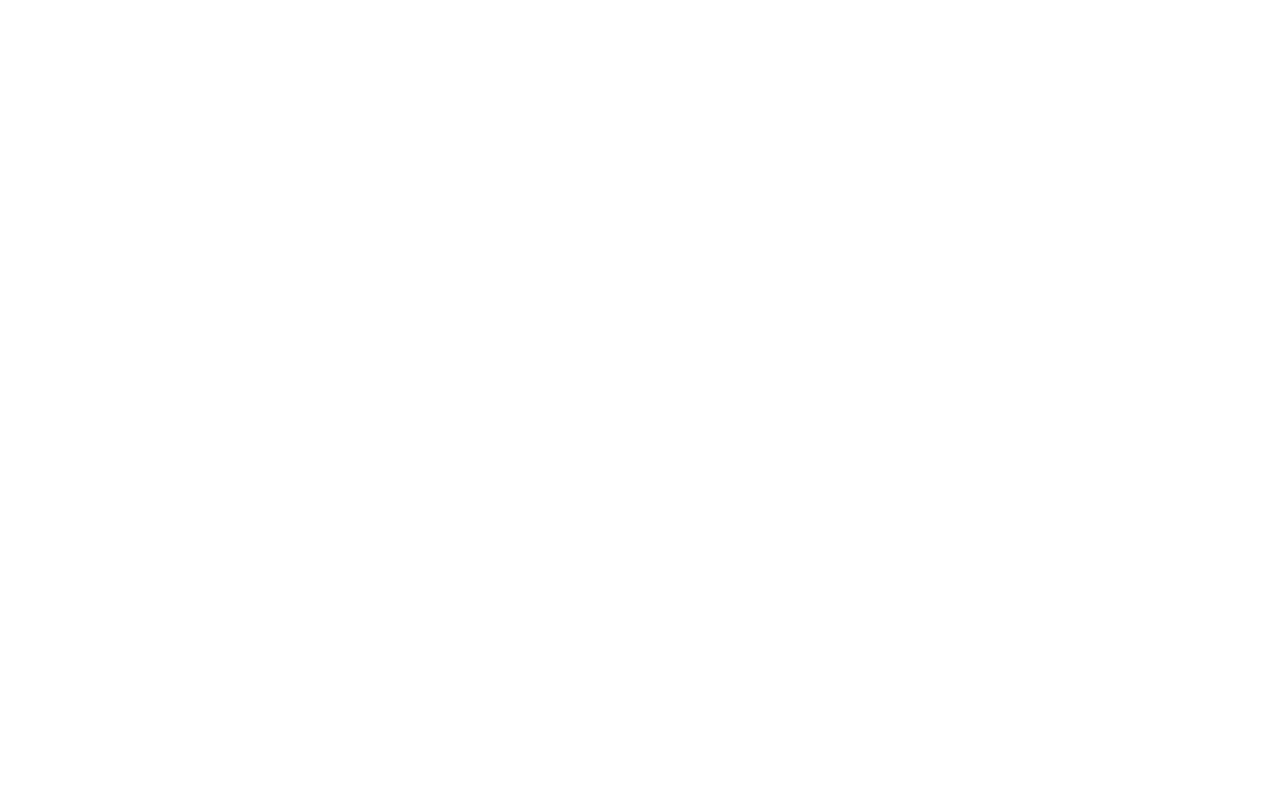
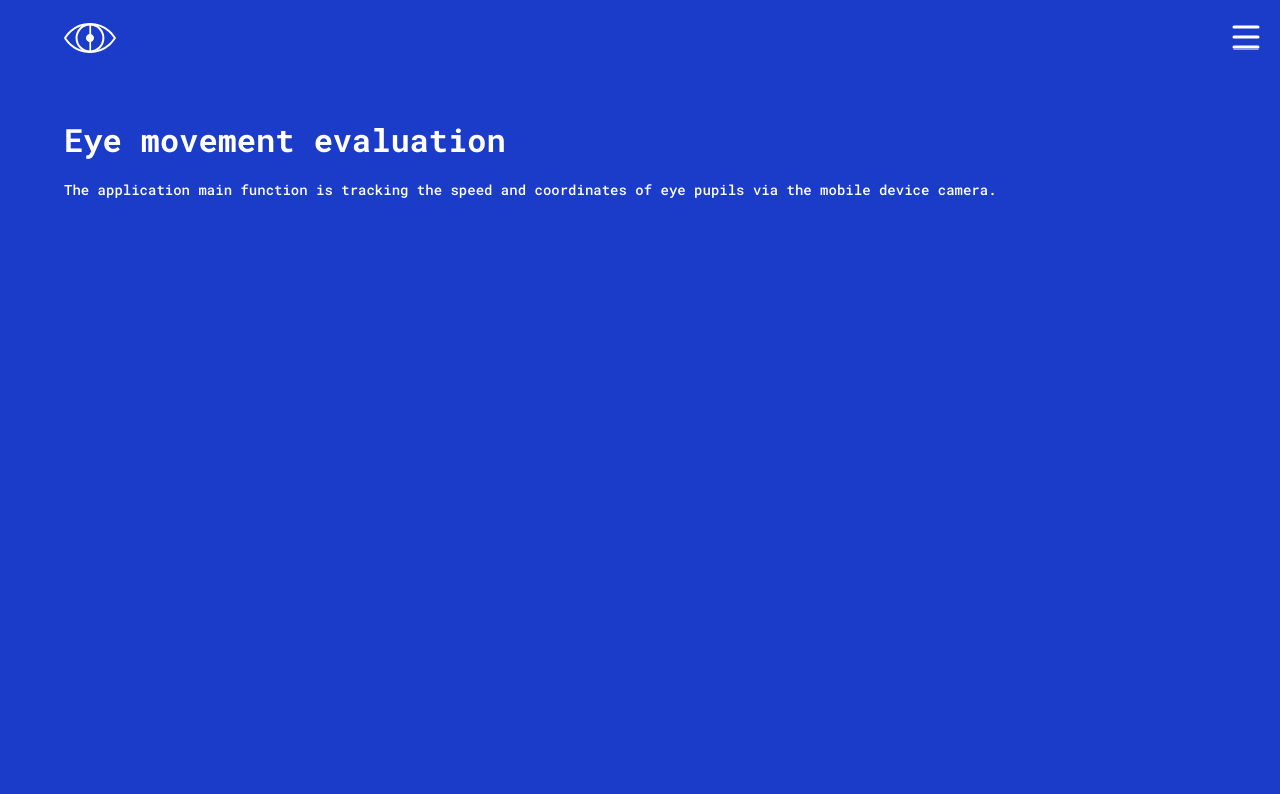
Before and after one commit to lokilegioner/SCSS_learning, a plain HTML site: page index.html in a window 1280 px wide. Shown: the top 794 px of the page. Drawn offline with nearby package versions, Linux system fonts and the light colour scheme.

Commit message:
svg wave animate and drop-down menu

```diff
--- a/index.html
+++ b/index.html
@@ -5,6 +5,8 @@
     <meta name="viewport" content="width=device-width, initial-scale=1.0">
     <meta http-equiv="X-UA-Compatible" content="ie=edge">
 
+    <link href="https://fonts.googleapis.com/css?family=Roboto+Mono:500,700&display=swap" rel="stylesheet">
+    <link rel="stylesheet" href="https://stackpath.bootstrapcdn.com/bootstrap/4.3.1/css/bootstrap.min.css" integrity="sha384-ggOyR0iXCbMQv3Xipma34MD+dH/1fQ784/j6cY/iJTQUOhcWr7x9JvoRxT2MZw1T" crossorigin="anonymous">
     <link rel="stylesheet" href="css/style.css">
 
     <title>Document</title>
@@ -14,30 +16,53 @@
     <section>
         <header>
             <nav>
+                <div class="cage">
+                    <div class="img-block">
+                        <img src="/image-svg/mobile-logo.svg" alt="">
+                    </div>
+                    <div class="img-block">
+                        <details class="drop-menu">
+                            <summary class="drop-menu-btn">
 
+                            </summary>
+                            <a href="#" class="listBtn">About</a>
+                            <a href="#" class="listBtn">How it works</a>
+                            <a href="#" class="listBtn">Download</a>
+                            <a href="#" class="listBtn">Contact us</a>
+                        </details>
+                    </div>
+
+                </div>
             </nav>
+            <svg
+                version="1.1"
+                xmlns="http://www.w3.org/2000/svg"
+                xmlns:xlink="http://www.w3.org/1999/xlink"
+                width="100%"
+                height="1014"
+                viewBox="0 0 320 1014"
+                class="svg-first">
+                    <path class="first-vector"
+                        d="M1047 956C1645.5 736.5 1379 -200.5 623.5 -144.5C60.1699 -102.744 -697.268 -328.832 -985 166C-1221.12 572.063 -832.437 977.773 -192 824.5C448.437 671.227 434.597 1180.6 1047 956Z">
+                        <animate attributeName="d"
+                            dur="20s"
+                            repeatCount="indefinite"
+                            values="
+                                M1047 956C1645.5 736.5 1379 -200.5 623.5 -144.5C60.1699 -102.744 -697.268 -328.832 -985 166C-1221.12 572.063 -832.437 977.773 -192 824.5C448.437 671.227 434.597 1180.6 1047 956Z;
+                                M 1047,956 C 1645.5,736.5 1379,-200.5 623.5,-144.5 60.1699,-102.744 -697.268,-328.832 -985,166 -1221.12,572.063 -112.97163,1215.9506 483.23305,936.32203 874.2209,752.9431 434.597,1180.6 1047,956 Z;
+                                M 1047,956 C 1645.5,736.5 1379,-200.5 623.5,-144.5 60.1699,-102.744 111.29132,-750.31505 -176.44068,-255.48305 c -236.12,406.063 63.46905,1471.43365 659.67373,1191.80508 C 874.2209,752.9431 434.597,1180.6 1047,956 Z;
+                                M1047 956C1645.5 736.5 1379 -200.5 623.5 -144.5C60.1699 -102.744 -697.268 -328.832 -985 166C-1221.12 572.063 -832.437 977.773 -192 824.5C448.437 671.227 434.597 1180.6 1047 956Z
+                                "
+                        />
+                    </path>
+            </svg>
         </header>
-        <!-- <svg height="100%" class="svg">
-            <circle id="orange-circle" r="30" cx="50" cy="50" fill="orange" />
-            <circle id="red-circle" r="20" cx="50" cy="100" fill="red" />
-            <animate
-                xlink:href="#orange-circle"
-                attributeName="cx"
-                from="50"
-                to="450"
-                dur="1s"
-                begin="mouseover"
-                fill="freeze" />
-            <animate
-                xlink:href="#red-circle"
-                attributeName="cx"
-                from="50"
-                to="450"
-                dur="1s"
-                begin="mouseover"
-                fill="freeze" />
-        </svg> -->
-
+        <div class="content">
+            <h1>Eye movement evaluation</h1>
+            <p class="description">
+                    The application main function is tracking the speed and coordinates of eye pupils via the mobile device camera.
+            </p>
+        </div>
     </section>
 
 </body>
--- a/scss/style.scss
+++ b/scss/style.scss
@@ -1,32 +1,126 @@
-$main-color: yellow;
-$add-color: red;
+$bg-color: #1B3CC8;
+$bg-add-color: #164BC9;
+$hover-color: #bac4ee;
+$active-color: #5f76d8;
+$border-color: #164BC9;
 
-%flex-mode {
+* {
+    margin: 0;
+    padding: 0;
+}
+
+%bold {
+    font-family: Roboto Mono;
+    font-style: normal;
+    font-weight: bold;
+}
+
+h1 {
+    @extend %bold;
+    font-size: 32px;
+    line-height: 32px;
+}
+
+h2 {
+    @extend %bold;
+    font-size: 30px;
+    line-height: 30px;
+}
+
+nav {
     display: flex;
+    position: relative;
+}
+
+.link-font {
+    font-size: 20px;
+    line-height: 23px;
+}
+
+.description {
+    @extend %bold;
+    font-weight: 500;
+    font-size: 14px;
+    line-height: 28px;
+}
+
+.first-vector {
+    fill: $bg-color;
+    stroke: black;
+    stroke-width: 0;
+}
+
+.svg-first {
+    display: block;
+    position: absolute;
+    top: 0;
+    left: 0;
+    z-index: -1;
+}
+
+.cage {
+    display: flex;
+    width: 90%;
+    margin: 23px auto;
     flex-direction: row;
     justify-content: space-between;
-    flex-wrap: wrap;
 }
 
-%debug-borders {
-    border: 0px solid black;
-}
-
-.block {
-    @extend %debug-borders;
-    @extend %flex-mode;
-    background-color: $main-color;
-    min-height: 400px;
-    .col {
-        background-color: $add-color;
+.content {
+    position: relative;
+    margin: 3em auto;
+    width: 90%;
+    h1 {
+        color: white;
+        margin-bottom: 20px;
+    }
+    .description {
+        color: white;
     }
 }
 
-.col {
-    background-color: green;
+.img-block {
+    display: block;
 }
 
-.svg {
-    border: 1px solid black;
+.drop-menu {
+
+}
+
+.drop-menu[open] {
+    margin-top: 2em;
+    margin-right: .8em;
+}
+
+.drop-menu-btn {
+    display: block;
+    position: absolute;
+    top: 25px;
+    right: 20px;
+    outline-style: none;
+    background: url(../image-svg/icon-menu.svg);
+    width: 28px;
+    height: 25px;
+}
+
+.listBtn {
+    display: inline-block;
+    border: 0;
     width: 100%;
+    background: transparent;
+    font-size: 20px;
+    line-height: 30px;
+    text-decoration: none;
+    color: white;
+    text-align: right;
 }
+
+.listBtn:hover {
+    color: $hover-color;
+    text-decoration: none;
+}
+
+.listBtn:focus {
+    outline-style: none;
+    color: $active-color;
+}
```
Also changed, not shown: css/style.css, image-svg/Icon-first.svg (added), image-svg/Logo-title.svg (added), image-svg/dr-simple-vector01.svg, image-svg/header-mobile320.svg (added), image-svg/icon-arrow.svg (added), image-svg/icon-back-end.svg (added), image-svg/icon-face-scan.svg (added), image-svg/icon-menu.svg (added), image-svg/icon-point.svg (added), image-svg/icon-uploaded-photo.svg (added), image-svg/mobile-logo.svg (added).
